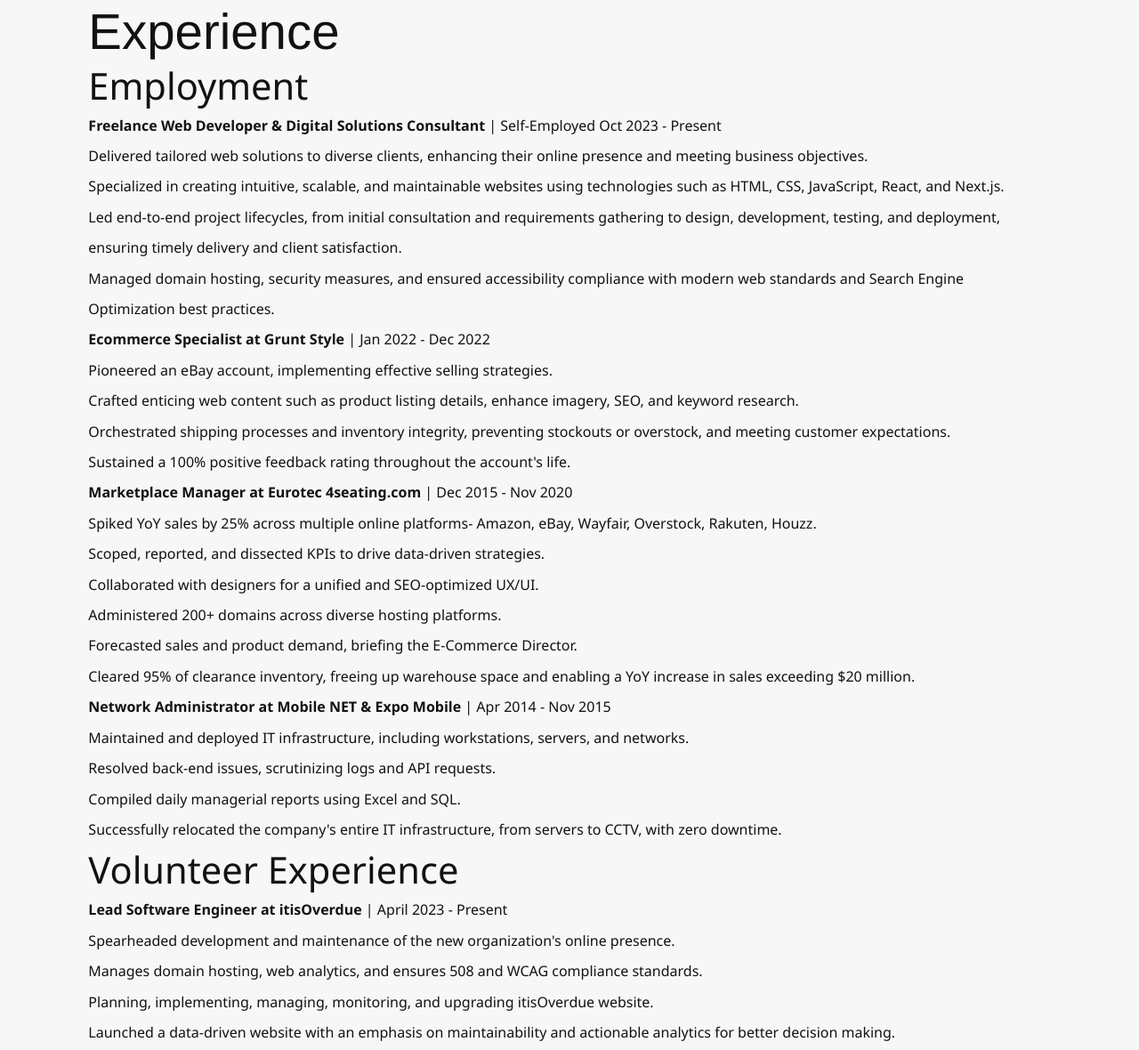
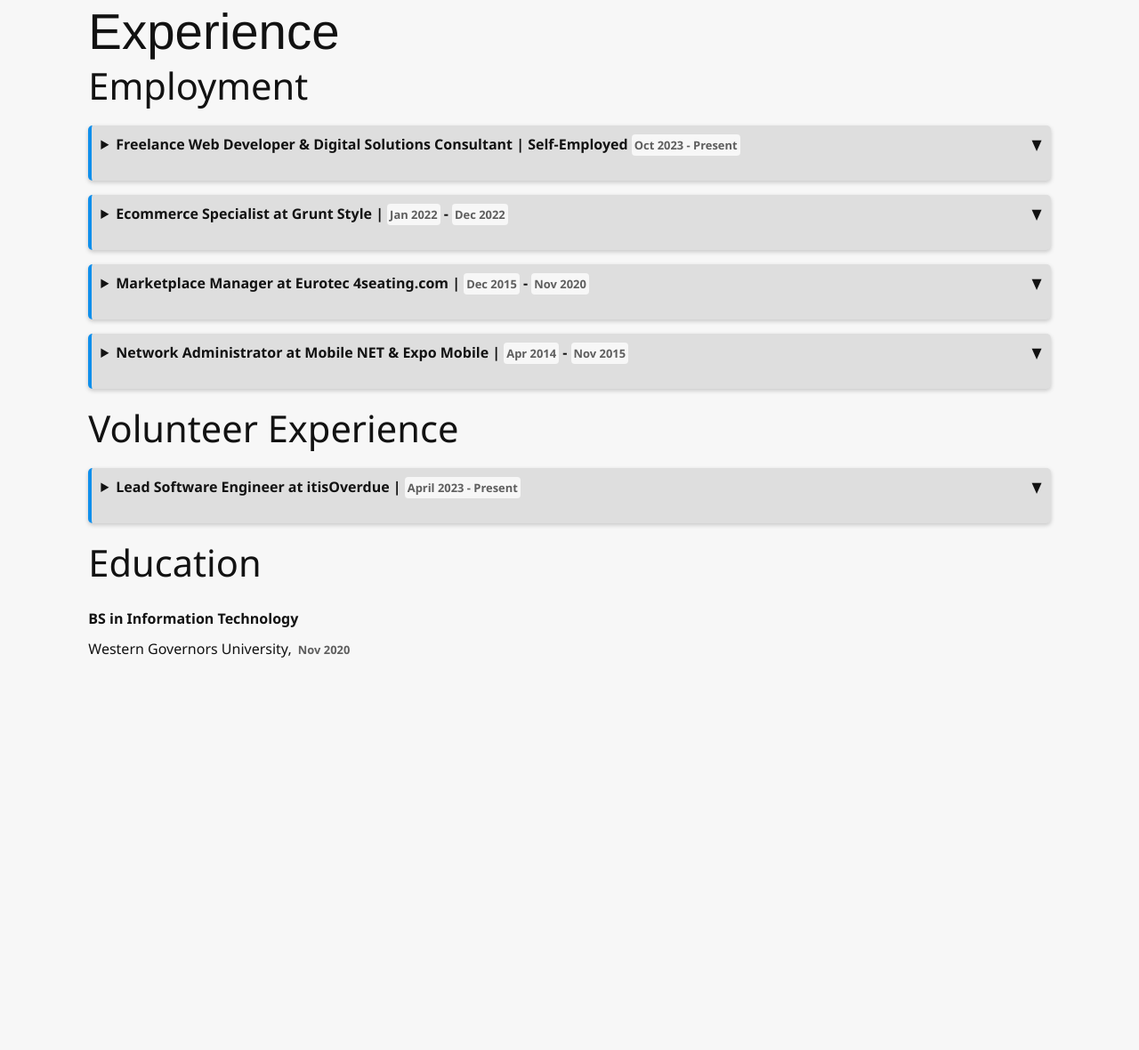
Before and after one commit to fromOkayToGreat/portfolio-build, a plain HTML site: page index.html in a window 1280 px wide. Shown: the part 3285-4465 px from the top of the page at 89% size. After the commit the page ends 4076 px from the top, so only its background shows below. Drawn offline with Linux system fonts and the light colour scheme.

Commit message:
✨ Add enhanced UI styling and animations for detail summaries
Implemented a new color scheme for the detail and summary tags, improving the visual hierarchy and readability. Added subtle animations for expanding and collapsing details to create a more interactive user experience.

```diff
--- a/index.html
+++ b/index.html
@@ -394,24 +394,24 @@
           <!-- Employment History -->
           <article aria-labelledby="employment-heading">
             <h3 id="employment-heading">Employment</h3>
-            <ul>
-              <li id="freelance-web-developer">
+            <details>
+              <summary id="freelance-web-developer">
                 <strong
-                  >Freelance Web Developer &amp; Digital Solutions
+                  >Freelance Web Developer & Digital Solutions
                   Consultant</strong
                 >
                 | Self-Employed
                 <time datetime="2023-10-01">Oct 2023 - Present</time>
+              </summary>
               <ul>
                 <li>
-                    Delivered tailored web solutions to diverse clients,
-                    enhancing their online presence and meeting business
-                    objectives.
+                  Delivered tailored web solutions to diverse clients, enhancing
+                  their online presence and meeting business objectives.
                 </li>
                 <li>
-                    Specialized in creating intuitive, scalable, and
-                    maintainable websites using technologies such as HTML, CSS,
-                    JavaScript, React, and Next.js.
+                  Specialized in creating intuitive, scalable, and maintainable
+                  websites using technologies such as HTML, CSS, JavaScript,
+                  React, and Next.js.
                 </li>
                 <li>
                   Led end-to-end project lifecycles, from initial consultation
@@ -421,23 +421,26 @@
                 </li>
                 <li>
                   Managed domain hosting, security measures, and ensured
-                    accessibility compliance with modern web standards and
-                    Search Engine Optimization best practices.
+                  accessibility compliance with modern web standards and Search
+                  Engine Optimization best practices.
                 </li>
               </ul>
-              </li>
-              <li id="ecommerce-specialist">
+            </details>
+
+            <details>
+              <summary id="ecommerce-specialist">
                 <strong>Ecommerce Specialist at Grunt Style</strong> |
                 <time datetime="2022-01-01">Jan 2022</time> -
                 <time datetime="2022-12-31">Dec 2022</time>
+              </summary>
               <ul>
                 <li>
                   Pioneered an eBay account, implementing effective selling
                   strategies.
                 </li>
                 <li>
-                    Crafted enticing web content such as product listing
-                    details, enhance imagery, SEO, and keyword research.
+                  Crafted enticing web content such as product listing details,
+                  enhanced imagery, SEO, and keyword research.
                 </li>
                 <li>
                   Orchestrated shipping processes and inventory integrity,
@@ -449,14 +452,17 @@
                   account's life.
                 </li>
               </ul>
-              </li>
-              <li id="marketplace-manager">
+            </details>
+
+            <details>
+              <summary id="marketplace-manager">
                 <strong>Marketplace Manager at Eurotec 4seating.com</strong> |
                 <time datetime="2015-12-01">Dec 2015</time> -
                 <time datetime="2020-11-01">Nov 2020</time>
+              </summary>
               <ul>
                 <li>
-                    Spiked YoY sales by 25% across multiple online platforms-
+                  Spiked YoY sales by 25% across multiple online platforms -
                   Amazon, eBay, Wayfair, Overstock, Rakuten, Houzz.
                 </li>
                 <li>
@@ -475,46 +481,45 @@
                   Director.
                 </li>
                 <li>
-                    Cleared 95% of clearance inventory, freeing up warehouse
-                    space and enabling a YoY increase in sales exceeding $20
-                    million.
+                  Cleared 95% of clearance inventory, freeing up warehouse space
+                  and enabling a YoY increase in sales exceeding $20 million.
                 </li>
               </ul>
-              </li>
-              <li id="network-administrator">
+            </details>
+
+            <details>
+              <summary id="network-administrator">
                 <strong
                   >Network Administrator at Mobile NET & Expo Mobile</strong
                 >
                 | <time datetime="2014-04-01">Apr 2014</time> -
                 <time datetime="2015-11-01">Nov 2015</time>
+              </summary>
               <ul>
                 <li>
                   Maintained and deployed IT infrastructure, including
                   workstations, servers, and networks.
                 </li>
                 <li>
-                    Resolved back-end issues, scrutinizing logs and API
-                    requests.
+                  Resolved back-end issues, scrutinizing logs and API requests.
                 </li>
+                <li>Compiled daily managerial reports using Excel and SQL.</li>
                 <li>
-                    Compiled daily managerial reports using Excel and SQL.
-                  </li>
-                  <li>
-                    Successfully relocated the company's entire IT
-                    infrastructure, from servers to CCTV, with zero downtime.
+                  Successfully relocated the company's entire IT infrastructure,
+                  from servers to CCTV, with zero downtime.
                 </li>
               </ul>
-              </li>
-            </ul>
+            </details>
           </article>
 
           <!-- Volunteer Work -->
           <article aria-labelledby="volunteer-experience">
             <h3 id="volunteer-experience">Volunteer Experience</h3>
-            <ul>
-              <li>
+            <details>
+              <summary>
                 <strong>Lead Software Engineer at itisOverdue</strong> |
                 <time datetime="2023-04-01">April 2023 - Present</time>
+              </summary>
               <ul>
                 <li>
                   Spearheaded development and maintenance of the new
@@ -534,8 +539,7 @@
                   making.
                 </li>
               </ul>
-              </li>
-            </ul>
+            </details>
           </article>
 
           <!-- Education -->
--- a/styles.css
+++ b/styles.css
@@ -428,3 +428,51 @@ dd:hover {
 article {
   font-family: "Segoe UI", Tahoma, Geneva, Verdana, sans-serif;
 }
+
+/* EXPERIENCE */
+
+#experience h3 {
+  margin-bottom: var(--space-s);
+}
+
+details {
+  background-color: var(--clr-lighter);
+  border-left: 4px solid var(--clr-accent);
+  border-radius: 5px;
+  box-shadow: 0 2px 5px rgba(0, 0, 0, 0.2);
+  margin-bottom: 1em;
+  padding: 10px;
+  transition: background-color 0.3s ease;
+}
+
+summary {
+  cursor: pointer;
+  font-weight: bold;
+  margin: -10px -10px 10px -10px;
+  padding: 10px;
+  user-select: none;
+}
+
+summary:focus {
+  outline: none;
+  box-shadow: 0 0 0 2px var(--clr-accent);
+}
+
+summary::after {
+  content: "▼";
+  float: right;
+  transition: transform 0.3s ease;
+}
+
+details[open] summary::after {
+  transform: rotate(180deg);
+}
+
+time {
+  background-color: var(--clr-lightest);
+  color: var(--clr-darker);
+  font-size: var(--step--1);
+  padding: 3px;
+  border-radius: 4px;
+  font-weight: bold;
+}
```
Lines whose indentation alone changed are shown as unchanged.
